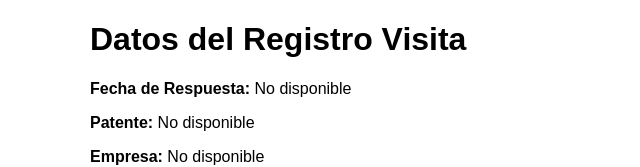
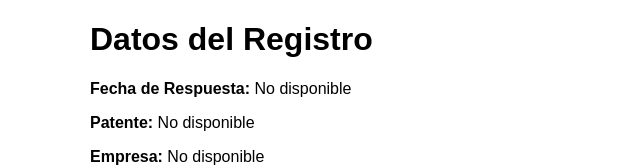
Before and after one commit to Matiasleon2000/RegVisitas, a plain HTML site: page index.html in a window 1280 px wide. Shown: the top 167 px of the page, without its empty margins (150-790 px from the left). Drawn offline with Linux system fonts and the light colour scheme.

Commit message:
Update index.html

```diff
--- a/index.html
+++ b/index.html
@@ -21,7 +21,7 @@
 </head>
 <body>
   <div class="container">
-    <h1>Datos del Registro Visita</h1>
+    <h1>Datos del Registro</h1>
     <div id="data-container">
       <!-- Los datos serán insertados aquí -->
     </div>
```
